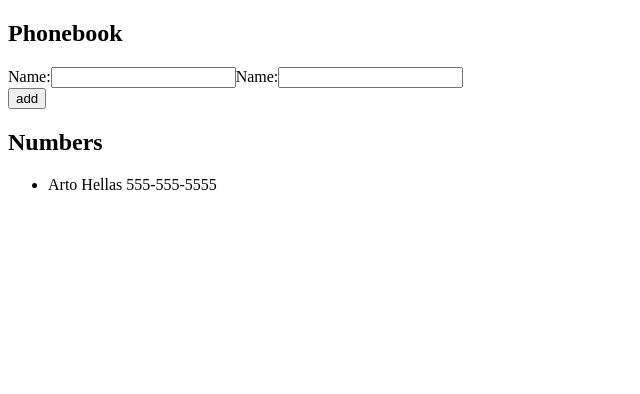
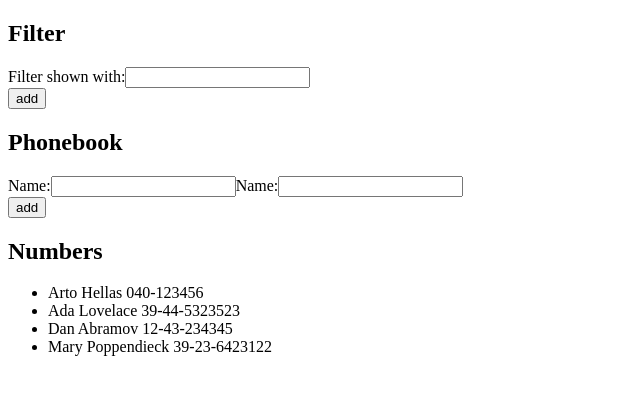
Before and after one commit to adriencyberspace/full-stack-open, a React (Create React App) app in the folder part2/phonebook/: page / in a window 1280 px wide. Shown: the top 394 px of the page, without its empty margins (0-640 px from the left). Built offline with nearby package versions, Linux system fonts and the light colour scheme.

Commit message:
Implemented search filter

```diff
--- a/part2/phonebook/src/App.js
+++ b/part2/phonebook/src/App.js
@@ -7,11 +7,16 @@
 }
 
 const App = () => {
-  const [ persons, setPersons ] = useState([
-    { name: 'Arto Hellas', number: '555-555-5555' }
+  const [persons, setPersons] = useState([
+    { name: 'Arto Hellas', number: '040-123456' },
+    { name: 'Ada Lovelace', number: '39-44-5323523' },
+    { name: 'Dan Abramov', number: '12-43-234345' },
+    { name: 'Mary Poppendieck', number: '39-23-6423122' }
   ])
   const [ newName, setNewName ] = useState('')
   const [ newNumber, setNewNumber ] = useState('')
+  const [showAll, setShowAll] = useState(false)
+  const [ search, setSearch ] = useState('')
 
   const addPerson = (event) => {
     event.preventDefault()
@@ -31,6 +36,10 @@
 
   }
 
+  const searchPerson = (event) => {
+    event.preventDefault()
+  }
+
   const handleNameChange = (event) => {
     setNewName(event.target.value)
   }
@@ -39,8 +48,35 @@
     setNewNumber(event.target.value)
   }
 
+  const handleSearchChange = (event) => {
+    console.log(event.target.value)
+    setSearch(event.target.value)
+    setShowAll(false)
+    searchPerson(event)
+
+  }
+
+
+
+  const personsToShow = showAll
+  ? persons
+  : persons.filter(person => person.name.toLowerCase().includes(`${search}`.toLowerCase()))
+
   return (
     <div>
+    <h2>Filter</h2>
+      <form>
+        <div>
+          Filter shown with:
+          <input
+            value={search}
+            onChange={handleSearchChange}
+          />
+        </div>
+        <div>
+          <button type="submit">add</button>
+        </div>
+      </form>
       <h2>Phonebook</h2>
       <form onSubmit={addPerson}>
         <div>
@@ -61,7 +97,7 @@
       </form>
       <h2>Numbers</h2>
       <ul>
-        {persons.map(person =>
+        {personsToShow.map(person =>
           <Person key={person.name} person={person} />
         )}
       </ul>
```
Also changed, not shown: 1 other file (tests, documents, lock files or other folders).
